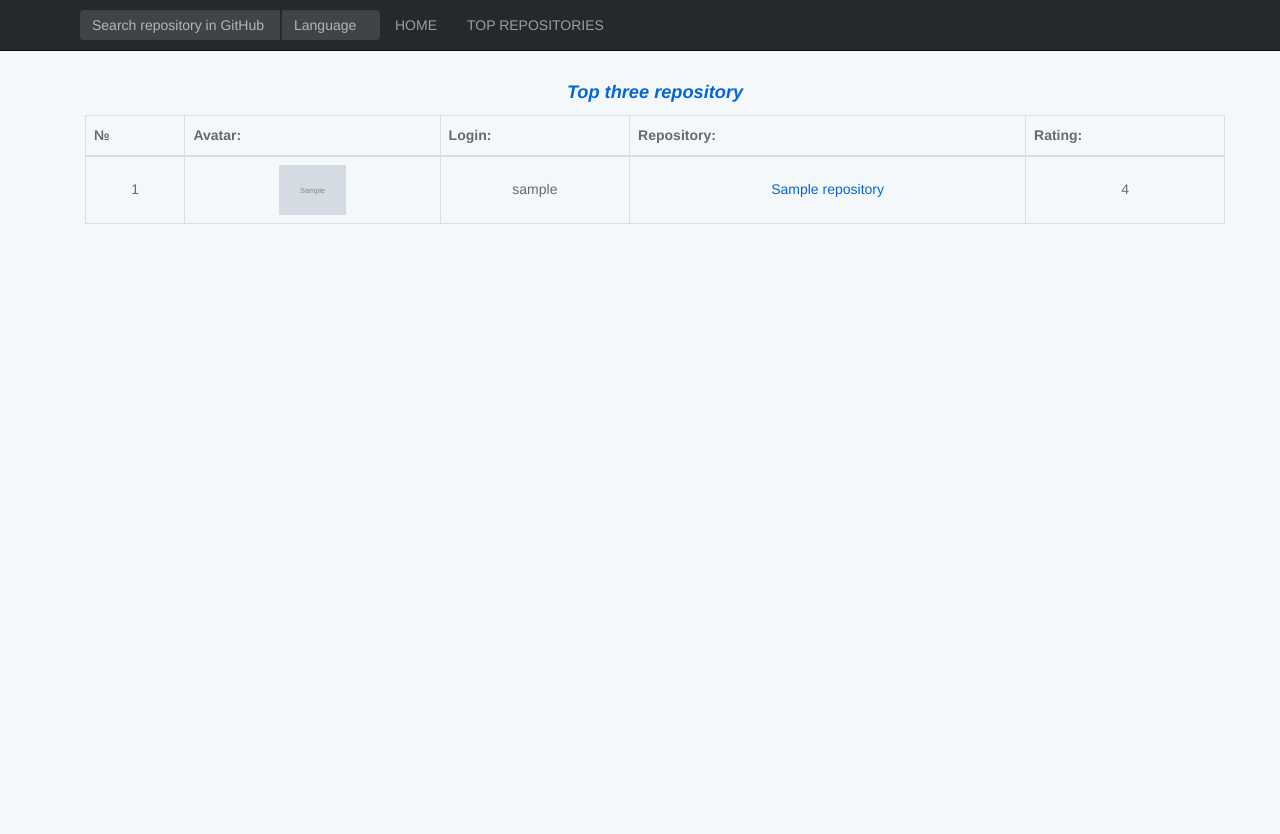
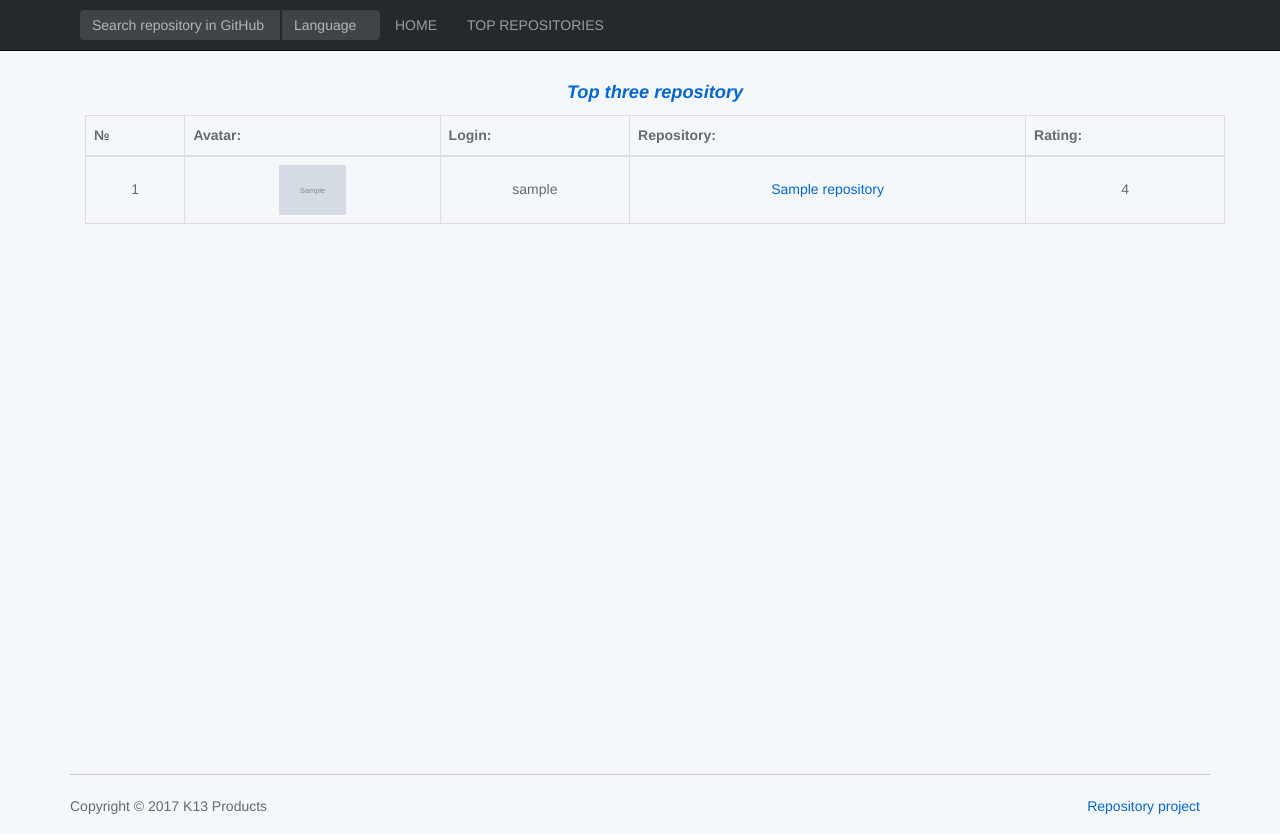
Before and after one commit to Kirill-K13/github-battle, a Laravel app: template resources/views/pages/topRepo.blade.php in a window 1280 px wide. Before the commit the page ends 224 px from the top, so only its background shows below. Run offline with Laravel 8, Linux system fonts and the light colour scheme; the template is opened without the code that fills it: most values are stand-ins (such as "Sample title", 1, 10 or a date in 2020); grey boxes marked "Sample" are stand-in pictures; settings files or empty folders that the repository lacks are supplied; some libraries are stand-ins or nearby versions.

Commit message:
Add footer

```diff
--- a/public/css/my-style.css
+++ b/public/css/my-style.css
@@ -33,6 +33,19 @@
     font-style: italic;
     font-weight: bold;
     font-size: 1.1em;
+}
+.container {
+    height: 100%;
+}
+.content {
+    min-height: 88%;
+}
+footer {
+    height: 60px;
+    border-top: 1px solid #cacaca;
+    padding-top: 20px;
+    padding-right: 10px;
+    text-align: center;
 }
 .battle, .topRepo, .search {
     margin-top: 70px;
--- /dev/null
+++ b/resources/views/layouts/footer.blade.php
@@ -0,0 +1,8 @@
+<footer>
+    <div class="pull-left">
+        Copyright © 2017 K13 Products
+    </div>
+    <div class="pull-right">
+        <a href="https://github.com/Kirill-K13/github-battle" target="_blank">Repository project</a>
+    </div>
+</footer>
--- a/resources/views/layouts/master.blade.php
+++ b/resources/views/layouts/master.blade.php
@@ -29,13 +29,18 @@
 
 
 <div class="container">
-    <div class="wrapper">
-            @include('layouts.navbar')
 
-            @yield('content')
+    <div class="content">
+        @include('layouts.navbar')
 
-            <div class="fakeloader"></div>
+        @yield('content')
+
+        <div class="fakeloader"></div>
     </div>
+
+    @include('layouts.footer')
+
+
 </div>
 
 
--- a/resources/views/pages/topRepo.blade.php
+++ b/resources/views/pages/topRepo.blade.php
@@ -1,9 +1,9 @@
 @extends("layouts.master")
 
 @section('content')
-    <article>
+    <article class="topRepo">
         <div class="container">
-            <table class="table table-bordered topRepo">
+            <table class="table table-bordered">
                 <caption>Top three repository</caption>
                 <thead>
                 <tr>
```
Also changed, not shown: resources/assets/css/my-style.css (+13 -0 lines), readme.md (deleted).
